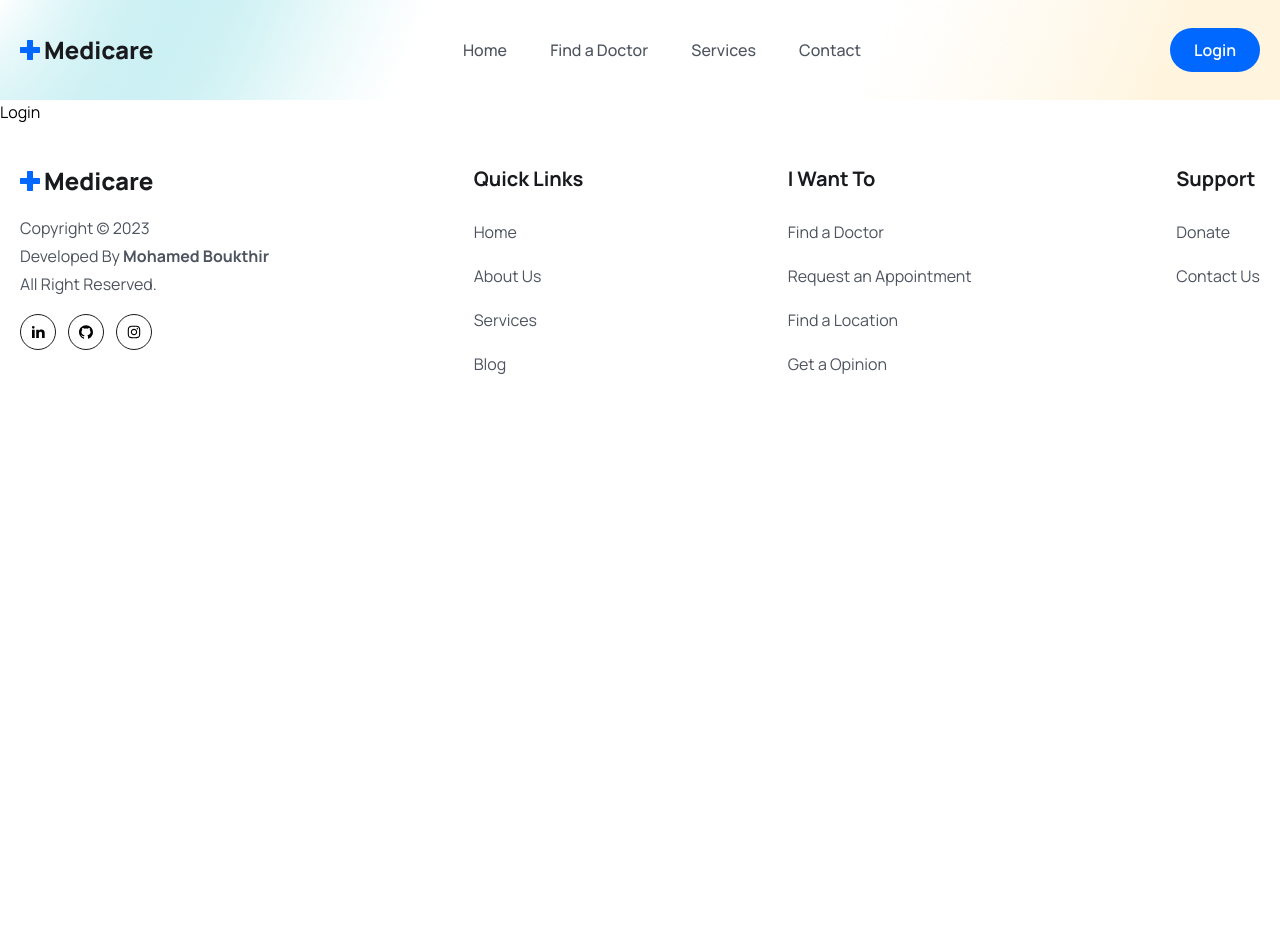
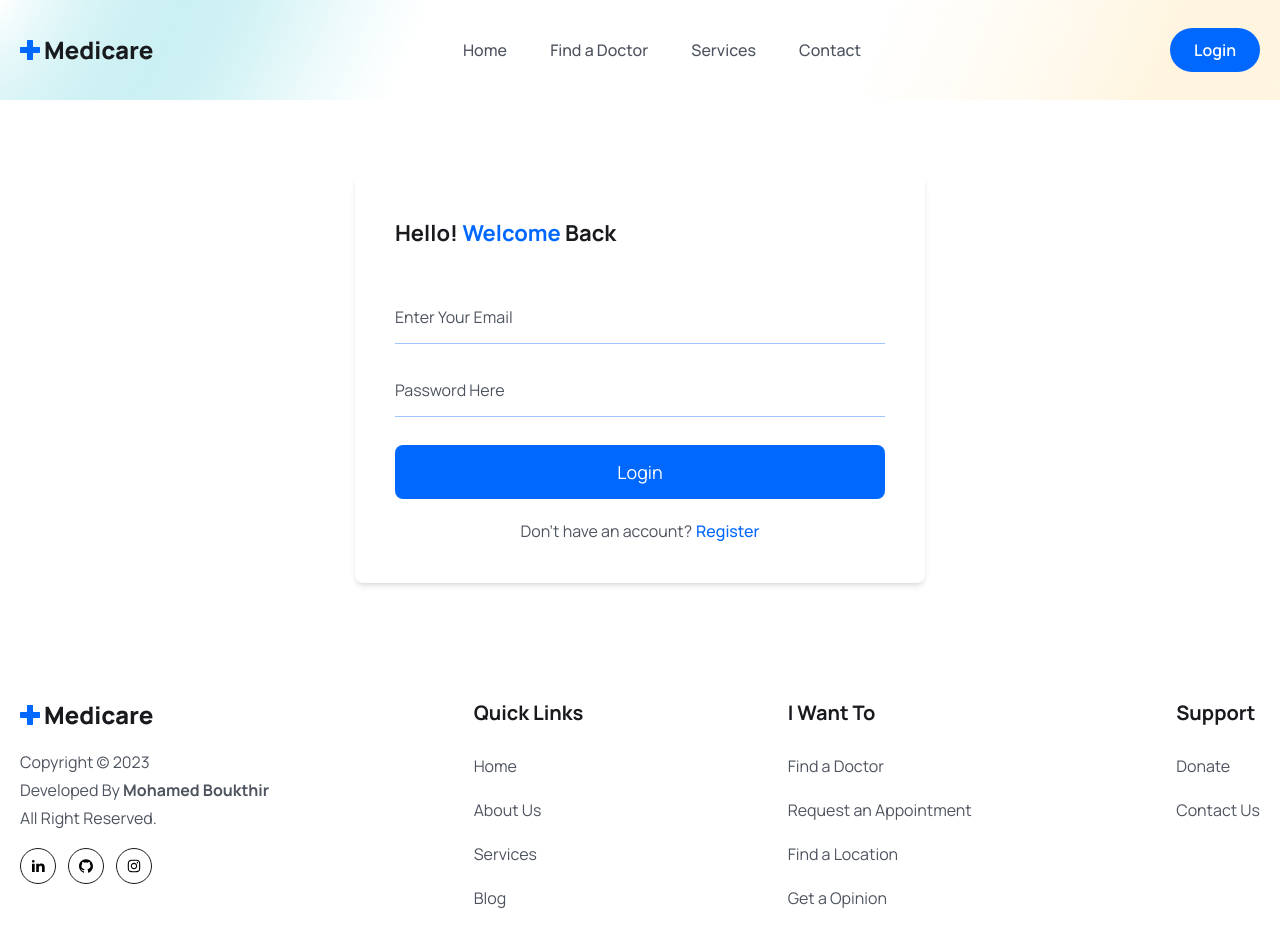
Before and after one commit to MohamedBoukthir/Doctor-Appointment-Booking-MERN-Stack, a React (Vite) app in the folder frontend/: page /login in a window 1280 px wide. Shown: the top 946 px of the page. Before the commit the page ends 800 px from the top, so only its background shows below. Built offline with nearby package versions, Linux system fonts and the light colour scheme.

Commit message:
Login Page

```diff
--- a/frontend/src/pages/Login.jsx
+++ b/frontend/src/pages/Login.jsx
@@ -1,8 +1,60 @@
-import React from 'react'
+import { useState } from "react"
+import { Link } from 'react-router-dom'
 
 const Login = () => {
+
+  const [formData, setFormData] = useState({
+    email:'',
+    password: ''
+  });
+
+  const handleInputChange = e => {
+    setFormData({...formData,[e.target.name]: e.target.value});
+  };
+
   return (
-    <div>Login</div>
+    <section className="px-5 lg:px-0">
+      <div className="w-full max-w-[570px] mx-auto rounded-lg shadow-md md:p-10">
+        <h3 className="text-headingColor text-[22px] leading-9 font-bold mb-10">
+          Hello! <span className="text-primaryColor">Welcome</span> Back
+        </h3>
+        <form className="py-4 md:py-0">
+          <div className="mb-5">
+            <input type="email"
+            placeholder="Enter Your Email"
+            name="email"
+            value={formData.email}
+            onChange={handleInputChange}
+            className="w-full py-3 border-b border-solid border-[#0066ff61] focus:outline-none focus:border-b-primaryColor text-[16px] leading-7 text-headingColor placeholder:text-textColor cursor-pointer"
+            required
+          />
+          </div>
+          <div className="mb-5">
+            <input type="password"
+            placeholder="Password Here"
+            name="password"
+            value={formData.password}
+            onChange={handleInputChange}
+            className="w-full py-3 border-b border-solid border-[#0066ff61] focus:outline-none focus:border-b-primaryColor text-[16px] leading-7 text-headingColor placeholder:text-textColor cursor-pointer"
+            required
+          />
+          </div>
+          <div className="mt-7">
+            <button
+              type="submit"
+              className="w-full bg-primaryColor text-white text-[18px] leading-[30px] rounded-lg px-4 py-3">
+              Login
+            </button>
+          </div>
+          <p className="mt-5 text-textColor text-center">
+            Don&apos;t have an account?
+              <Link to='/register' className='text-primaryColor font-medium ml-1'>
+                 Register
+              </Link>
+          </p>
+        </form>
+      </div>
+    </section>
   )
 }
 
```
